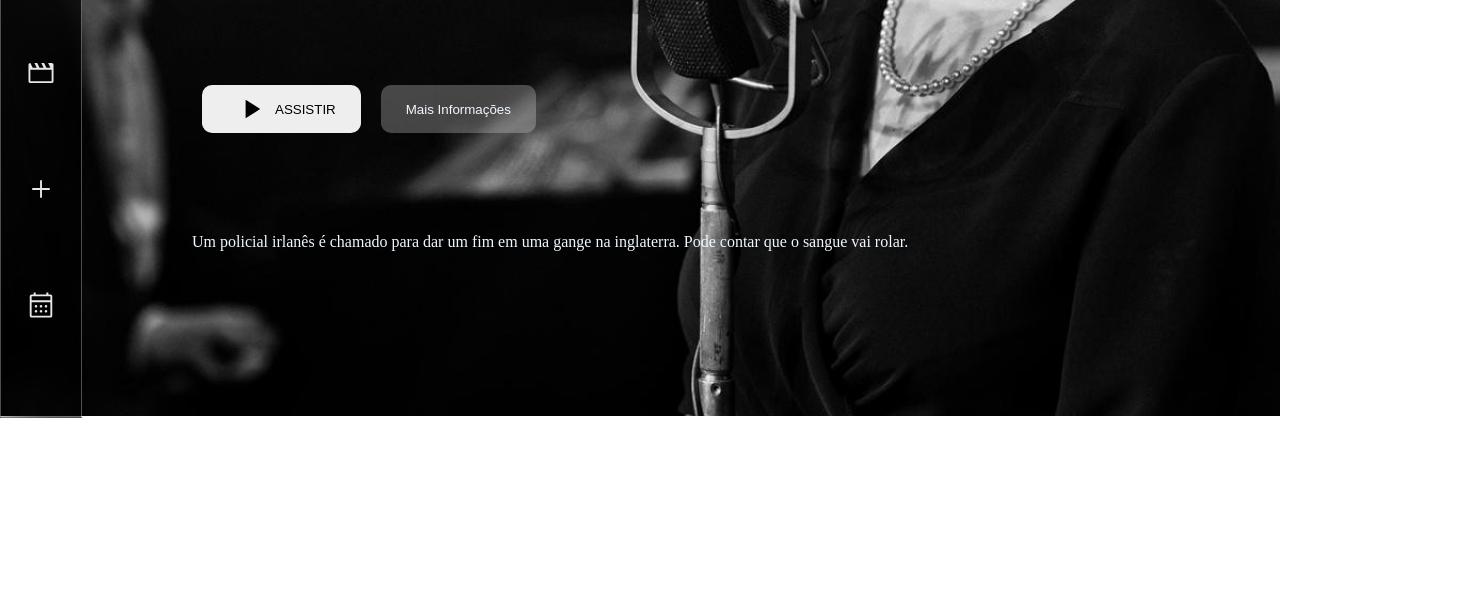
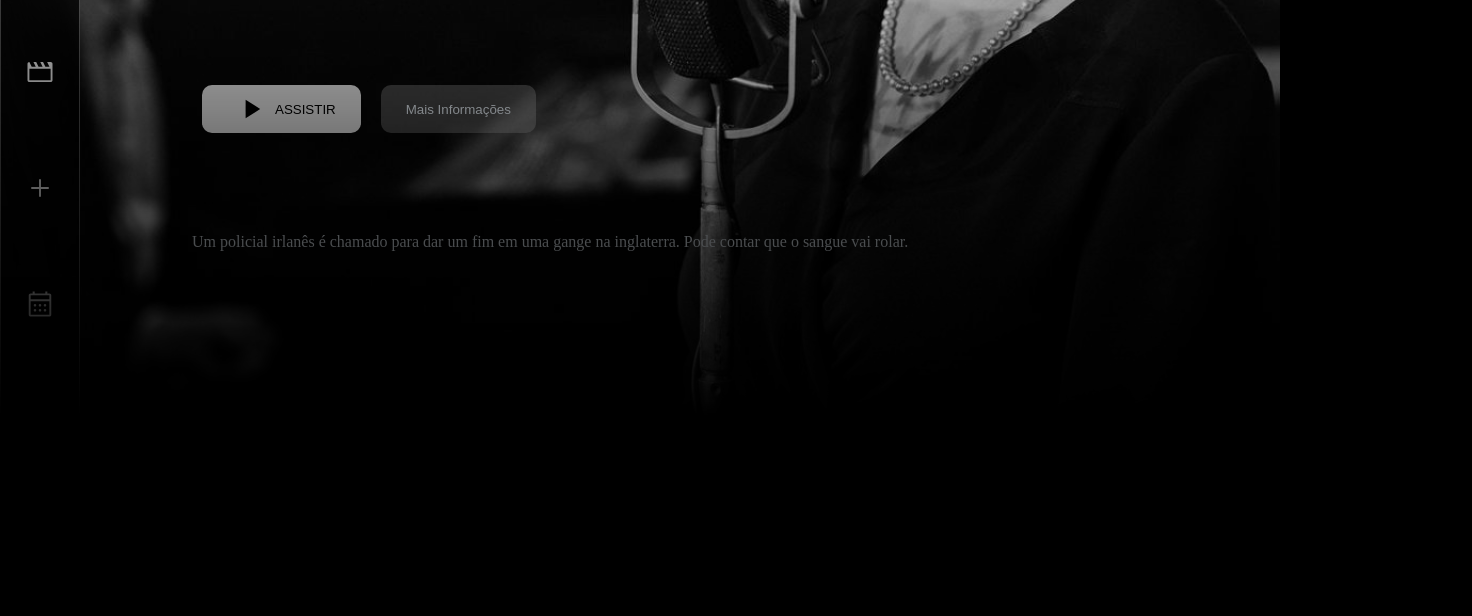
Before and after one commit to CarlosCafeJs/projetoNETFLIX, a plain HTML site: page index.html in a window 1280 px wide. Shown: the part 384-1000 px from the top of the page, 1472 px wide, since content can reach past the window. Before the commit the page ends 800 px from the top, so only its background shows below. Drawn offline with Linux system fonts and the light colour scheme.

Commit message:
otimização.

```diff
--- a/css/style.css
+++ b/css/style.css
@@ -1,19 +1,26 @@
-*
+*, *:before, *:after
 {
     padding: 0%;
     margin: 0%;
+    box-sizing: border-box;
+}
+
+body
+{
+    background-color: #000000;
 }
 
 
 #--backgoundHeader
 {
-    width: 100%;
+
     height: 100vh;
     background-image: url(../images/bg-header-1.png);
-
+    -webkit-mask-image: linear-gradient(to top, transparent, rgb(0, 0, 0) 70%);
     background-repeat: no-repeat;
     background-size: cover;
     background-position: center;
+
 
 
 }
@@ -30,6 +37,7 @@
     border: 1px solid rgba(255, 255, 255, 0.3);
 
     background: linear-gradient(80deg, transparent, rgb(0, 0, 0) 100%);
+
 
 }
 
@@ -58,7 +66,7 @@
     width: 50px;
     fill: rgb(229, 9, 20);
 
-   padding-left: 12px;
+    padding-left: 12px;
     border-left: 2px solid rgb(229, 9, 20);
 
 }
@@ -67,7 +75,7 @@
 .conteudoHeaderBanner
 {
     height: 100vh;
-    width: 100vw;
+
     display: flex;
     justify-content: center;
     margin-left: 15%;
@@ -125,3 +133,23 @@
     width: 10px;
     height: 10px;
 }
+.conteinerMovies
+{
+    display: flex;
+    gap:20px;
+
+    position: absolute;
+    flex-wrap:nowrap;
+}
+.cardInicial-item
+{
+    display: block;
+    width: 200px;
+    height: 200px;
+    position: relative;
+
+    background-color: #000000;
+
+
+
+}
```
Also changed, not shown: index.html (+1 -0 lines).
